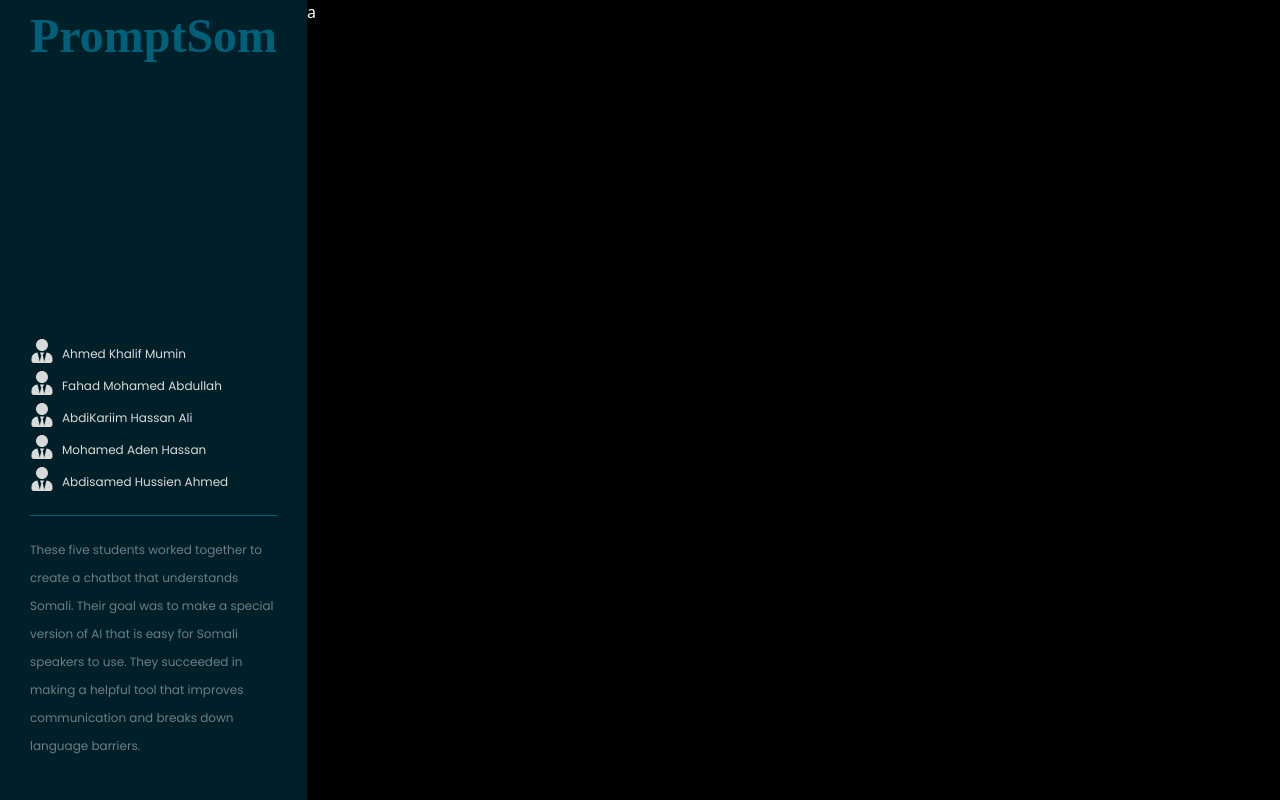
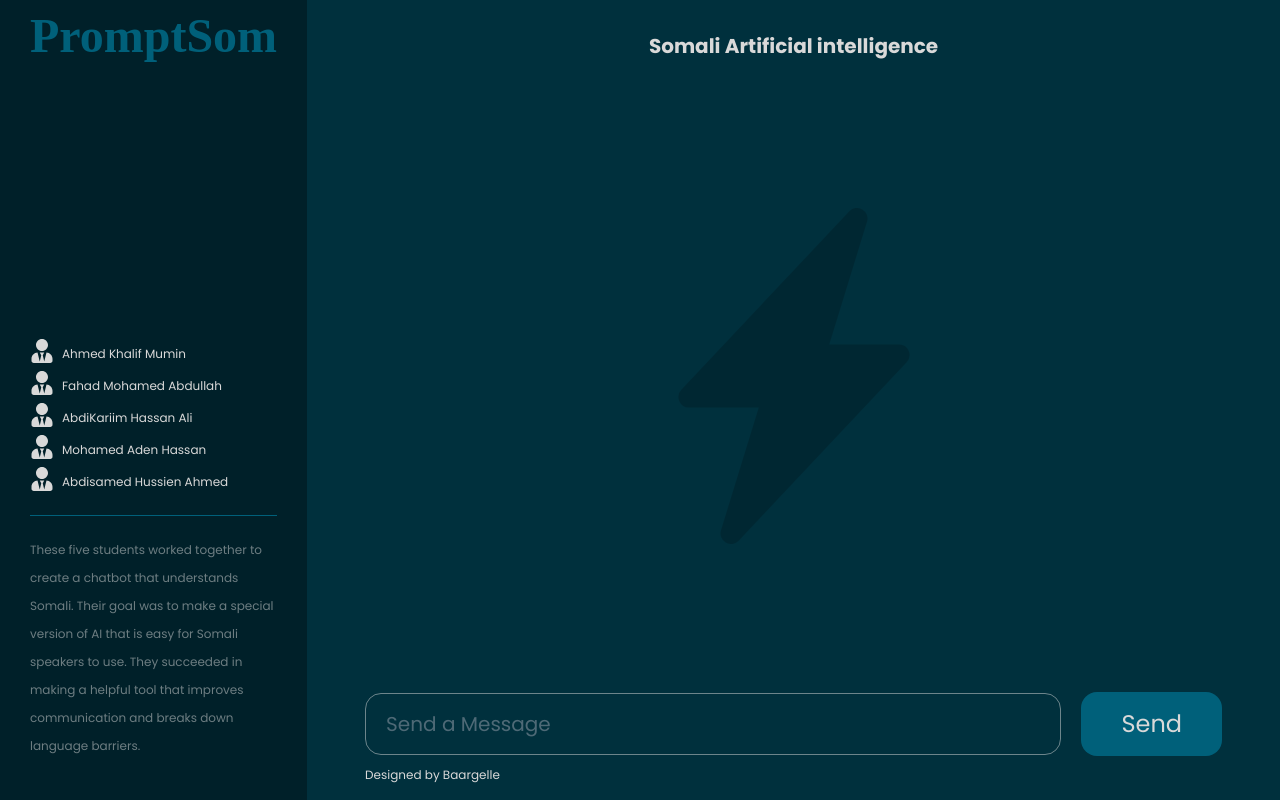
Before and after one commit to muuminbaargeele/PromptSom, a React (Vite) app: page / in a window 1280 px wide. Built offline with nearby package versions, Linux system fonts and the light colour scheme; no server answers; a web font is replaced by a local one.

Commit message:
fixed some isssues

```diff
--- a/src/components/Chat.tsx
+++ b/src/components/Chat.tsx
@@ -1,17 +1,38 @@
 import React from 'react'
+import { BsFillLightningChargeFill } from 'react-icons/bs'
 import Header from './Header'
 
 const Chat: React.FC = () => {
   return (
-    <section className="h-full w-full bg-black">
-      {/* <Header /> */}
-      <p className="text-white">a</p>
-      {/* <p className="text-white">
-        Lorem ipsum dolor sit amet consectetur adipisicing elit. Tenetur alias
-        aspernatur accusamus ducimus autem numquam hic atque, consequuntur ipsum
-        beatae molestiae ullam consectetur iusto dolorum esse perferendis,
-        accusantium fugit! Eaque!
-      </p> */}
+    <section className="flex flex-col  h-full w-full px-5 lg:px-[3.625rem]">
+      <div className="flex flex-col justify-between flex-1  py-7 lg:pt-8 lg:py-[0.60rem] ">
+        <Header />
+
+        <div className="flex justify-center">
+          <BsFillLightningChargeFill className="w-[21rem] h-[21rem] opacity-50 object-contain text-darkGreen" />
+        </div>
+
+        <form className="flex flex-col gap-2">
+          <div className="flex items-center gap-5">
+            <input
+              className="w-full outline-none border border-grayColor py-3 lg:py-4 text-white opacity-50 font-popins text-sm lg:text-xl bg-transparent rounded-xl lg:rounded-2xl pl-3 lg:pl-5 focus:border-blue-600 transition-all duration-150 ease-in-out"
+              type="text"
+              placeholder="Send a Message"
+              required
+            />
+            <button
+              type="submit"
+              className="bg-primaryColor text-grayColor font-popins text-sm lg:text-2xl rounded-xl lg:rounded-2xl py-3 lg:py-4 px-7 lg:px-10 hover:opacity-75 transition-opacity duration-150 ease-in-out"
+            >
+              Send
+            </button>
+          </div>
+        </form>
+      </div>
+
+      <p className="hidden lg:block pb-4 text-grayColor font-popins text-[0.75rem] font-medium">
+        Designed by Baargelle
+      </p>
     </section>
   )
 }
```
Also changed, not shown: src/components/sidebar.tsx (+6 -6 lines), 1 other file (tests, documents, lock files or other folders).
